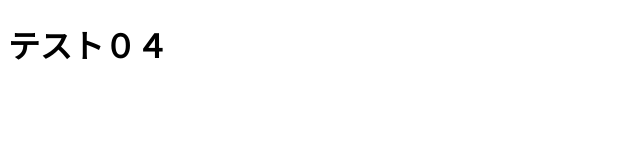
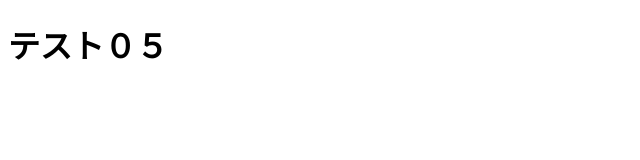
Before and after one commit to blockworks-dev/test, a plain HTML site: page index.html in a window 1280 px wide. Shown: the full height of the page, 0-640 px from the left. Drawn offline with Linux system fonts and the light colour scheme.

Commit message:
５にした

```diff
--- a/index.html
+++ b/index.html
@@ -8,7 +8,7 @@
 </head>
 
 <body>
-  <h1>テスト０４</h1>
+  <h1>テスト０５</h1>
 </body>
 
 </html>
```
